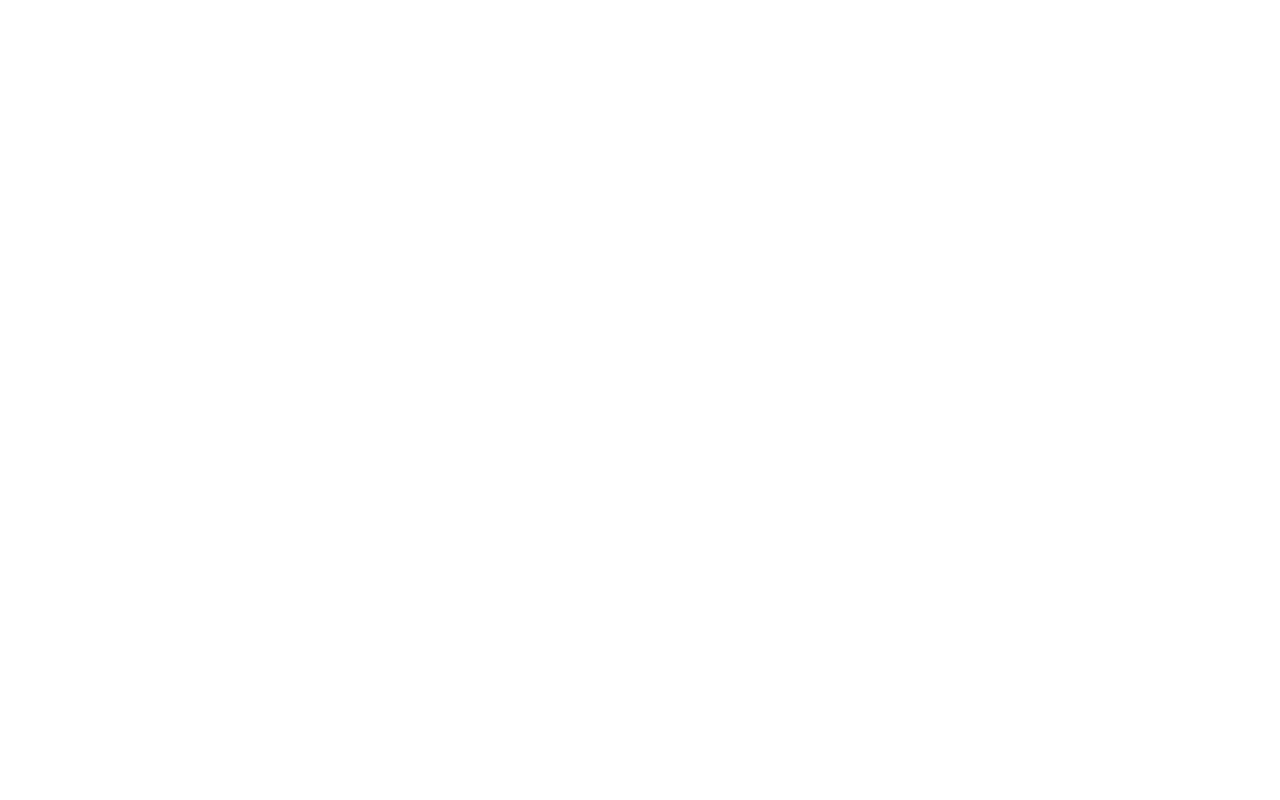
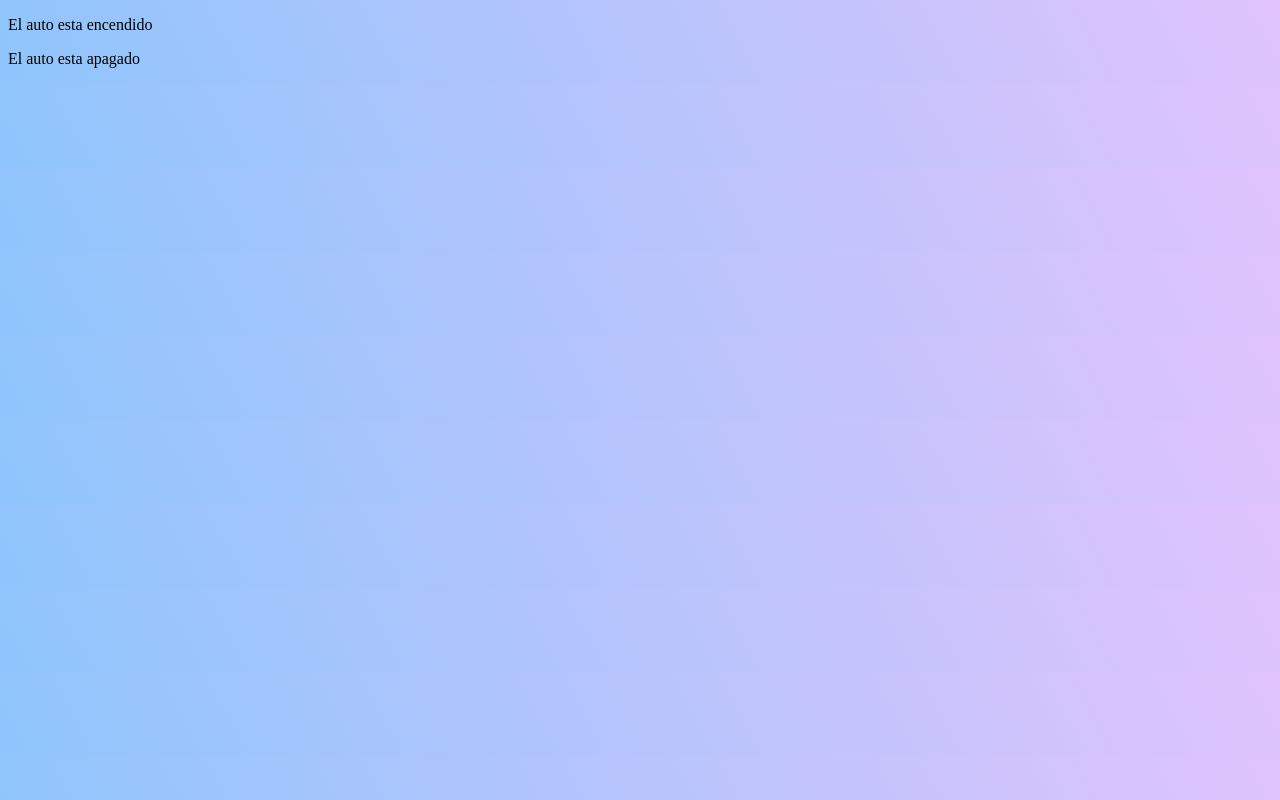
Before and after one commit to Ana-Santillan/Trabajo_Practico_4, a plain HTML site: page index.html in a window 1280 px wide. Drawn offline with Linux system fonts and the light colour scheme.

Commit message:
Se agrego el ejercicio 1 que enciende y apaga un auto

```diff
--- a/index.html
+++ b/index.html
@@ -7,6 +7,7 @@
     <meta name="description" content="Trabajo Practico N° 4">
     <meta name="keywords" content="js, javascript, Poo">
     <meta name="author" content="Ana Luz Santillan">
+    <link rel="stylesheet" href="./css/style.css">
     <title>Trabajo Practico N°4</title>
 </head>
 <body>
--- a/js/ejercicio1.js
+++ b/js/ejercicio1.js
@@ -0,0 +1,27 @@
+/*
+Crea un objeto llamado auto que tenga algunas características como el color,
+marca, modelo y si está encendido o apagado. Crea los métodos necesarios para
+permitir encender y apagar el auto.
+Output:
+objeto.encender();
+objeto.apadar()
+auto encendido
+El auto se apagó
+*/
+
+let auto = {
+    color: "rojo",
+    marca: "toyota",
+    modelo: 2022,
+    estado: "apagado",
+    encender: function(){
+        auto.estado = "encendido";
+        document.write(`<p>El auto esta ${auto.estado}</p>`);
+    },
+    apagar: function(){
+        auto.estado = "apagado";
+        document.write(`<p>El auto esta ${auto.estado}</p>`);
+    }
+}
+auto.encender();
+auto.apagar();
```
